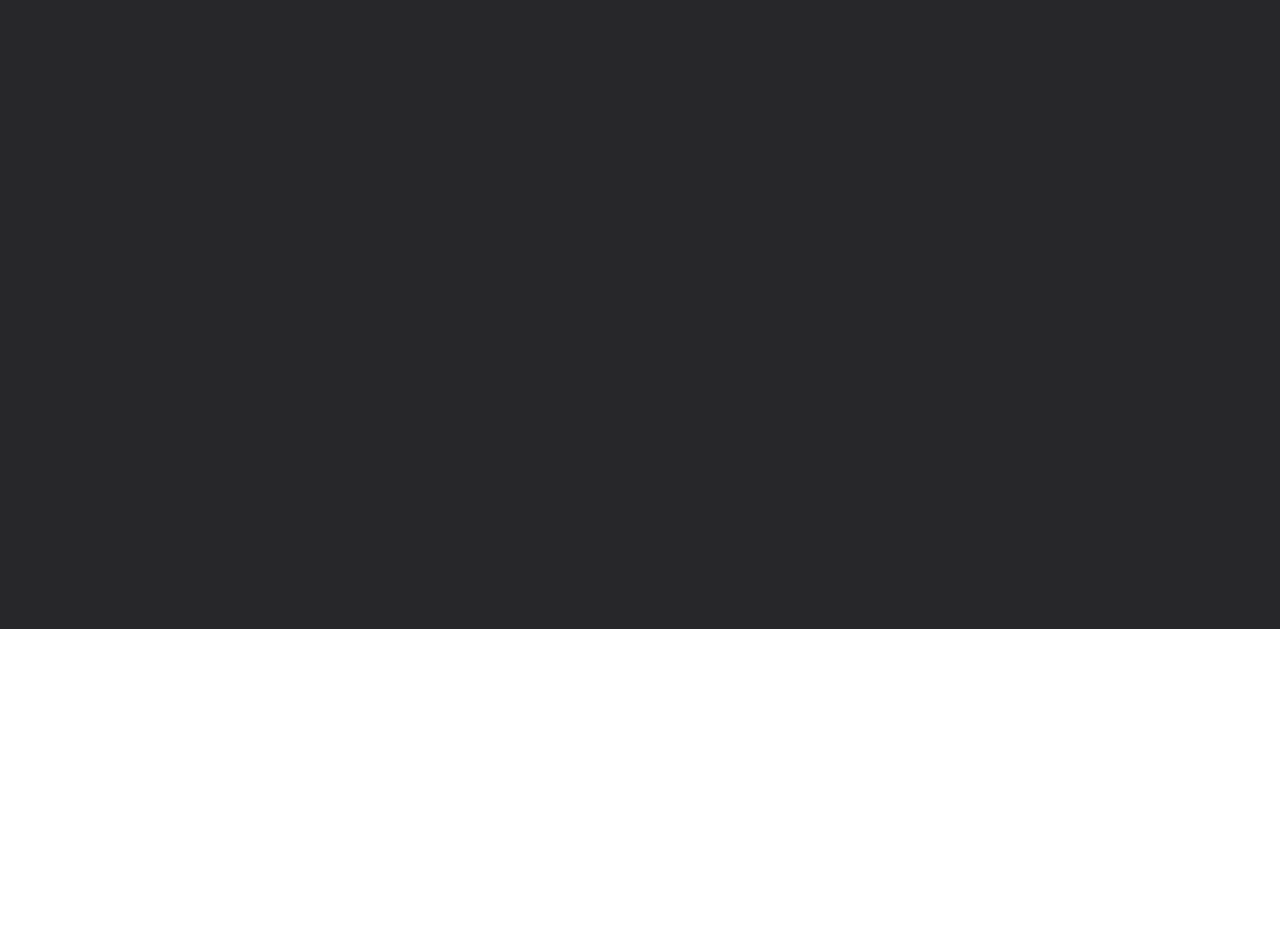
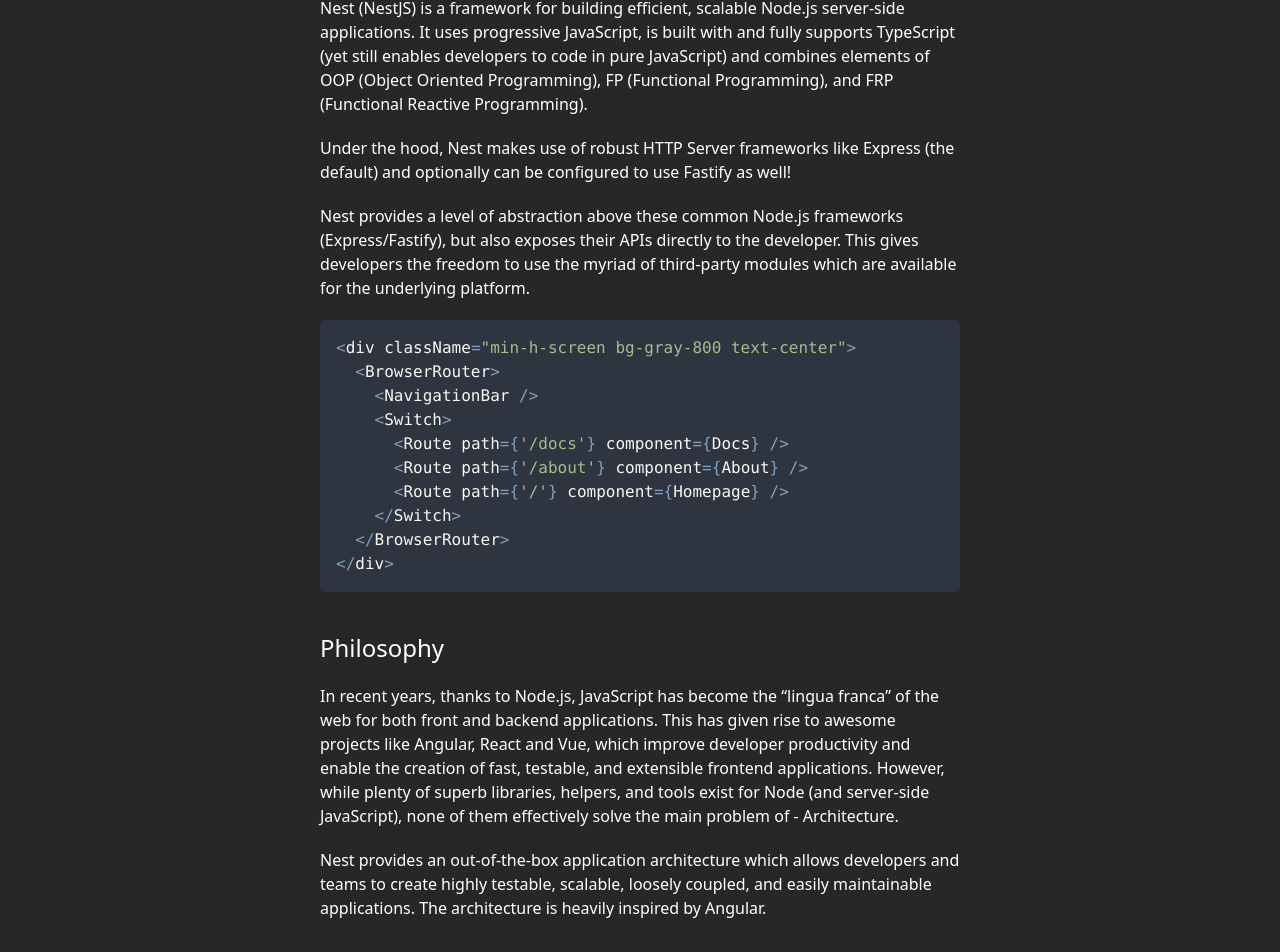
Before and after one commit to exemplar-io/exemplar-io.github.io, a React (Create React App) app: page /docs in a window 1280 px wide. Shown: the part 171-1123 px from the top of the page. Before the commit the page ends 800 px from the top, so only its background shows below. Built offline with nearby package versions, Linux system fonts and the light colour scheme.

Commit message:
setup docs page and using react-syntax-highlighter

```diff
--- a/package.json
+++ b/package.json
@@ -55,6 +55,7 @@
   },
   "devDependencies": {
     "@types/react-router-dom": "^5.1.8",
+    "@types/react-syntax-highlighter": "^13.5.2",
     "autoprefixer": "^9.8.6",
     "postcss": "^7.0.36",
     "prettier": "^2.3.2",
--- a/src/pages/Docs.tsx
+++ b/src/pages/Docs.tsx
@@ -1,5 +1,65 @@
 import React from 'react';
+import { Prism as SyntaxHighlighter } from 'react-syntax-highlighter';
+import { nord } from 'react-syntax-highlighter/dist/esm/styles/prism';
 
-const Docs = () => <></>;
+const markdown = `<div className="min-h-screen bg-gray-800 text-center">
+  <BrowserRouter>
+    <NavigationBar />
+    <Switch>
+      <Route path={'/docs'} component={Docs} />
+      <Route path={'/about'} component={About} />
+      <Route path={'/'} component={Homepage} />
+    </Switch>
+  </BrowserRouter>
+</div>`;
+
+const Docs = () => {
+  return (
+    <main className={'container mx-auto w-1/2 space-y-5 pb-10 pt-10'}>
+      <h3 className="text-secondary text-2xl text-left">Introduction</h3>
+      <p className="text-secondary text-m text-left">
+        Nest (NestJS) is a framework for building efficient, scalable Node.js
+        server-side applications. It uses progressive JavaScript, is built with
+        and fully supports TypeScript (yet still enables developers to code in
+        pure JavaScript) and combines elements of OOP (Object Oriented
+        Programming), FP (Functional Programming), and FRP (Functional Reactive
+        Programming).
+      </p>
+      <p className="text-secondary text-m text-left">
+        Under the hood, Nest makes use of robust HTTP Server frameworks like
+        Express (the default) and optionally can be configured to use Fastify as
+        well!
+      </p>
+      <p className="text-secondary text-m text-left">
+        Nest provides a level of abstraction above these common Node.js
+        frameworks (Express/Fastify), but also exposes their APIs directly to
+        the developer. This gives developers the freedom to use the myriad of
+        third-party modules which are available for the underlying platform.
+      </p>
+      <div>
+        <SyntaxHighlighter language="javascript" style={nord}>
+          {markdown}
+        </SyntaxHighlighter>
+      </div>
+      <h3 className="text-secondary text-2xl text-left pt-5">Philosophy</h3>
+      <p className="text-secondary text-m text-left">
+        In recent years, thanks to Node.js, JavaScript has become the “lingua
+        franca” of the web for both front and backend applications. This has
+        given rise to awesome projects like Angular, React and Vue, which
+        improve developer productivity and enable the creation of fast,
+        testable, and extensible frontend applications. However, while plenty of
+        superb libraries, helpers, and tools exist for Node (and server-side
+        JavaScript), none of them effectively solve the main problem of -
+        Architecture.
+      </p>
+      <p className="text-secondary text-m text-left">
+        Nest provides an out-of-the-box application architecture which allows
+        developers and teams to create highly testable, scalable, loosely
+        coupled, and easily maintainable applications. The architecture is
+        heavily inspired by Angular.
+      </p>
+    </main>
+  );
+};
 
 export default Docs;
```
Also changed, not shown: 1 other file (tests, documents, lock files or other folders).
